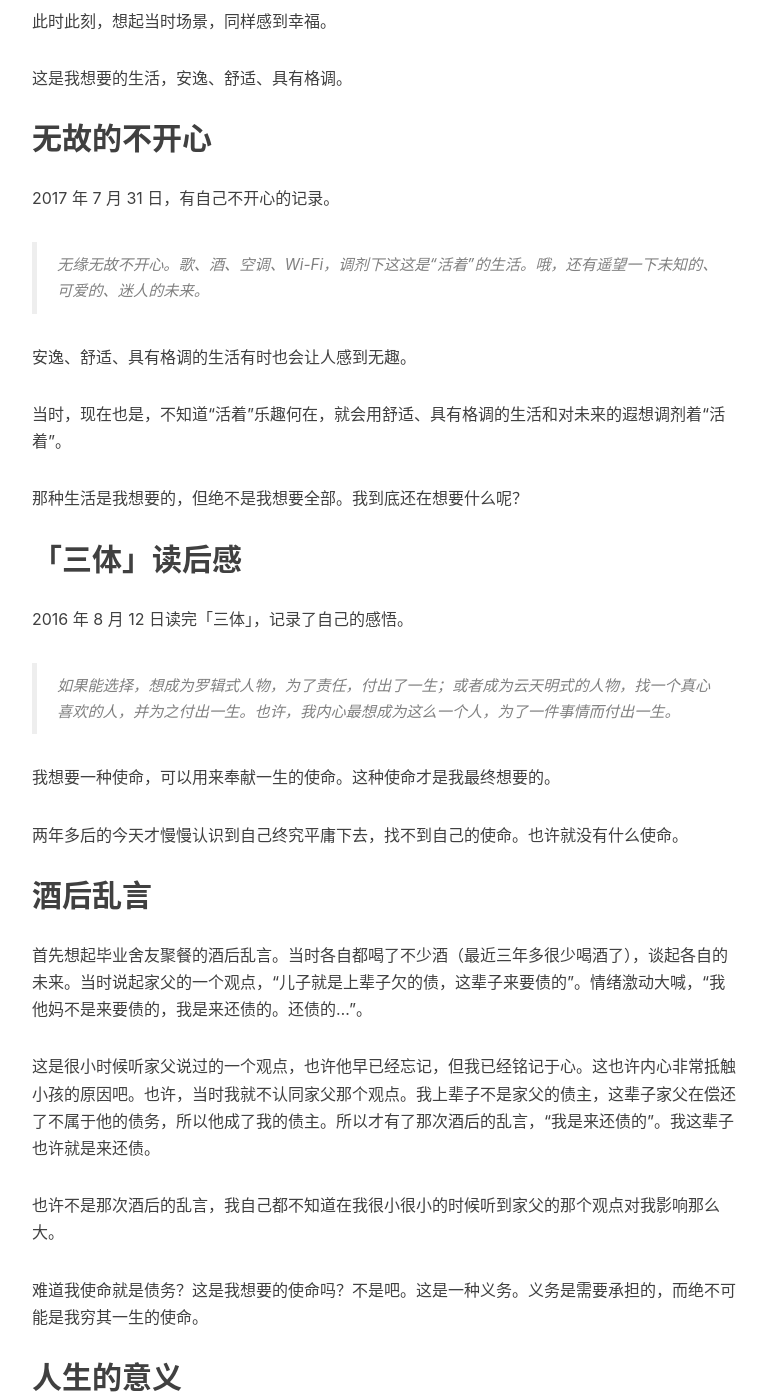
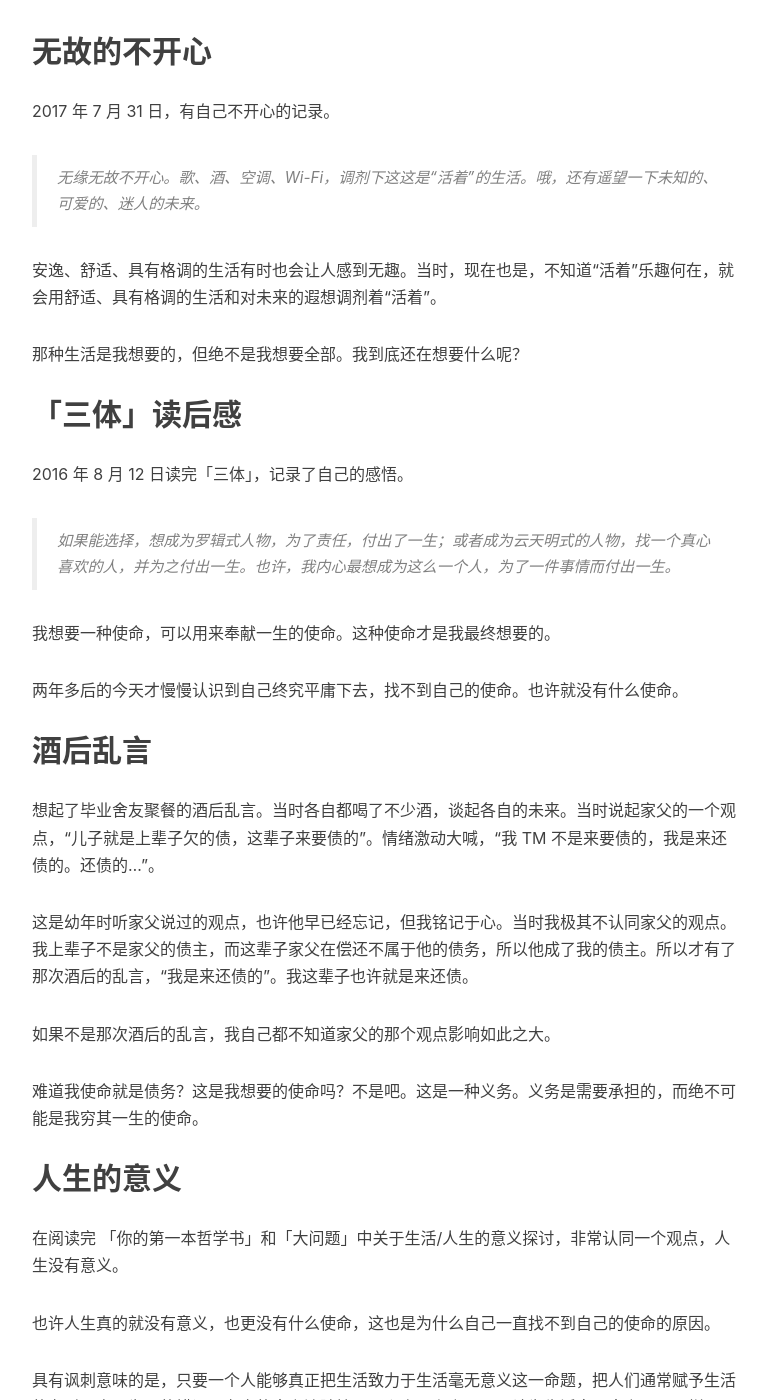
Before and after one commit to fxleyu/fxleyu.github.io, a Jekyll site: the page built from _posts/2018-12-15-what-do-i-want.md, in a window 1280 px wide and 1400 px high, scrolled down 901 px. Shown: the whole window, without its empty margins (233-1000 px from the left). Built offline with Jekyll 4.4.1, drawn with Linux system fonts in a browser that asks for light colours; nearby versions of some CDN libraries; comment, search, counter and statistics services are not loaded; some of the changed text lies outside the part shown.

Commit message:
[UPDATE] 修改

```diff
--- a/_posts/2018-12-15-what-do-i-want.md
+++ b/_posts/2018-12-15-what-do-i-want.md
@@ -9,9 +9,7 @@
 > 混混沌沌的过着，没有目标。马上就要过生日，想为自己梳理下我到底想要什么，把它作为自己的生日礼物。
 
 
-很可悲，我自己都不知道自己真正想要什么。
-
-那么，就重新审视自己的生活记录以及回忆，来找出自己到底想要的是什么。
+很可悲，我自己都不知道自己真正想要什么。那么，就重新审视自己的生活记录以及回忆，来找出自己到底想要的是什么。
 
 ## 幸福时刻
 
@@ -19,9 +17,7 @@
 
 > 暖气，热饮，音乐，书籍，钢笔，纸张，飘雪，雪景。嗯，加靠枕，抱枕。想想也是一种幸福。
 
-此时此刻，想起当时场景，同样感到幸福。
-
-这是我想要的生活，安逸、舒适、具有格调。
+此时此刻，想起当时场景，同样感到幸福。这是我想要的生活，安逸、舒适、具有格调。
 
 ## 无故的不开心
 
@@ -29,9 +25,7 @@
 
 > 无缘无故不开心。歌、酒、空调、Wi-Fi，调剂下这这是“活着”的生活。哦，还有遥望一下未知的、可爱的、迷人的未来。
 
-安逸、舒适、具有格调的生活有时也会让人感到无趣。
-
-当时，现在也是，不知道“活着”乐趣何在，就会用舒适、具有格调的生活和对未来的遐想调剂着“活着”。
+安逸、舒适、具有格调的生活有时也会让人感到无趣。当时，现在也是，不知道“活着”乐趣何在，就会用舒适、具有格调的生活和对未来的遐想调剂着“活着”。
 
 那种生活是我想要的，但绝不是我想要全部。我到底还在想要什么呢？
 
@@ -46,11 +40,11 @@
 两年多后的今天才慢慢认识到自己终究平庸下去，找不到自己的使命。也许就没有什么使命。
 
 ## 酒后乱言
-首先想起毕业舍友聚餐的酒后乱言。当时各自都喝了不少酒（最近三年多很少喝酒了），谈起各自的未来。当时说起家父的一个观点，“儿子就是上辈子欠的债，这辈子来要债的”。情绪激动大喊，“我他妈不是来要债的，我是来还债的。还债的...”。
+想起了毕业舍友聚餐的酒后乱言。当时各自都喝了不少酒，谈起各自的未来。当时说起家父的一个观点，“儿子就是上辈子欠的债，这辈子来要债的”。情绪激动大喊，“我 TM 不是来要债的，我是来还债的。还债的...”。
 
-这是很小时候听家父说过的一个观点，也许他早已经忘记，但我已经铭记于心。这也许内心非常抵触小孩的原因吧。也许，当时我就不认同家父那个观点。我上辈子不是家父的债主，这辈子家父在偿还了不属于他的债务，所以他成了我的债主。所以才有了那次酒后的乱言，“我是来还债的”。我这辈子也许就是来还债。
+这是幼年时听家父说过的观点，也许他早已经忘记，但我铭记于心。当时我极其不认同家父的观点。我上辈子不是家父的债主，而这辈子家父在偿还不属于他的债务，所以他成了我的债主。所以才有了那次酒后的乱言，“我是来还债的”。我这辈子也许就是来还债。
 
-也许不是那次酒后的乱言，我自己都不知道在我很小很小的时候听到家父的那个观点对我影响那么大。
+如果不是那次酒后的乱言，我自己都不知道家父的那个观点影响如此之大。
 
 难道我使命就是债务？这是我想要的使命吗？不是吧。这是一种义务。义务是需要承担的，而绝不可能是我穷其一生的使命。
 
```
